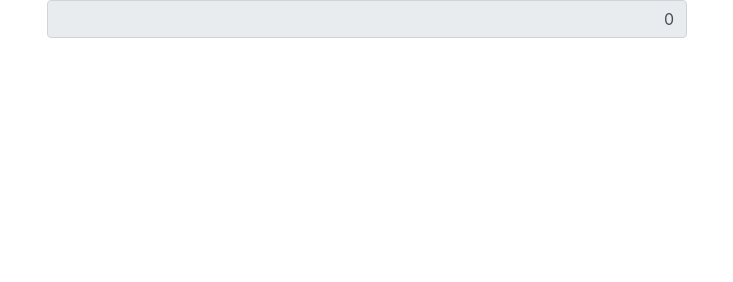
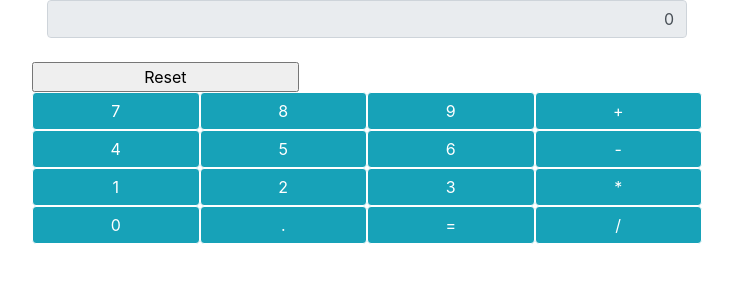
Before and after one commit to Andrealop327/calculadora_basica, a plain HTML site: page index.html in a window 1280 px wide. Shown: the whole page, without its empty margins (273-1006 px from the left). Drawn offline with nearby package versions, Linux system fonts and the light colour scheme.

Commit message:
actualización y manejo DOM

```diff
--- a/calculadora.js
+++ b/calculadora.js
@@ -1,3 +1,7 @@
+
+var  botones = ["7","8","9","+","4","5","6","-","1","2","3","*","0",".","=","/",];
+
+
 function renderizarGUI(){
      // DIV PARA LA CALCULADORA GLOBAL
     //crear el elemento
@@ -26,9 +30,77 @@ function renderizarGUI(){
 
 
 // DIVICIÓN DE Los botones
+const divBotones = document.createElement("div")
+divBotones.setAttribute("id", "botones");
+divCalculadora.appendChild(divBotones);
+// recorer el arreglo para generar los botones
+for(let i=0; i<botones.length; i++){
+     // crear filas
+     if(i%4==0){
+        const divFila= document.createElement("div");
+        divFila.setAttribute("class", "row");
+        divBotones.appendChild(divFila);
+     }
+
+    let boton=document.createElement("button");
+    boton.setAttribute("id", "boton"+botones[i]);
+    boton.setAttribute("class", "btn btn-info col-3 border-white");
+    boton.innerHTML=botones[i];
+
+// agregar un escuchador de eventos a cada boton o evetlistener recibe dos parametros
+    boton.addEventListener("click", function(){
+    procesarEvento(boton);
+     })
+
+    divBotones.lastChild.appendChild(boton);
+   }
+   const divBoton= document.createElement("div")
+   divBoton.setAttribute("id","boton");
+   divCalculadora.appendChild(divBoton);
+
+// div para boton reset
+   const divBoton2= document.createElement("div")
+   divBoton2.setAttribute("id","divBoton2");
+   divCalculadora.appendChild(divBoton2);
+
+   //
+   let  reset = document.createElement("INPUT");
+   reset.setAttribute("type", "reset");
+   reset.setAttribute("class", "row col-5 mt-4 md-2");
+   divPantalla.appendChild(reset)
+
+
+}
+function procesarEvento(boton){
+    let miPantalla= document.getElementById("pantalla");
+
+    if (miPantalla.value=="0"){
+        miPantalla.value="";
+    }
+    if(boton.innerHTML != "="){
+        miPantalla.value+=boton.innerHTML;
+    }
+
+    else{
+        //procesar la expresión con math.js
+        try {
+            let resultado=math.evaluate(miPantalla.value);
+            miPantalla.value=resultado;
+        } catch (error) {
+            alert("no sirve");
+        }
+    }
+}
 
 
 
-}
+
+
+
+
+
+
+
+
 
 renderizarGUI();
--- a/index.html
+++ b/index.html
@@ -6,6 +6,7 @@
     <meta name="viewport" content="width=device-width, initial-scale=1.0">
     <title>Calculadora</title>
     <link rel="stylesheet" href="https://cdn.jsdelivr.net/npm/bootstrap@4.3.1/dist/css/bootstrap.min.css" integrity="sha384-ggOyR0iXCbMQv3Xipma34MD+dH/1fQ784/j6cY/iJTQUOhcWr7x9JvoRxT2MZw1T" crossorigin="anonymous">
+    <script src="https://unpkg.com/mathjs/lib/browser/math.js"></script>
 </head>
 <body>
 
```
